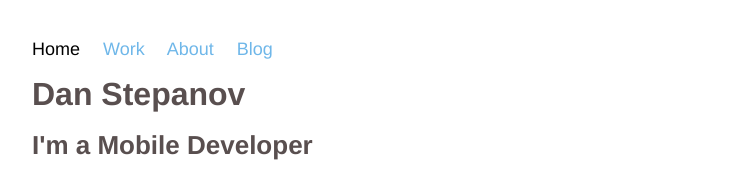
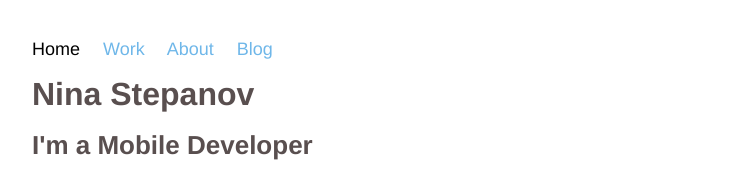
Before and after one commit to danstepanov/ninastepanov.com, a plain HTML site: page index.html in a window 1280 px wide. Shown: the top 171 px of the page, without its empty margins (258-1010 px from the left). Drawn offline with Linux system fonts and the light colour scheme.

Commit message:
Replace Dan with Nina

```diff
--- a/index.html
+++ b/index.html
@@ -54,7 +54,7 @@
       </script>
       <div "home">
 
-        <h1>Dan Stepanov</h1>
+        <h1>Nina Stepanov</h1>
 
         <h2>I'm a Mobile Developer</h2>
 
```
